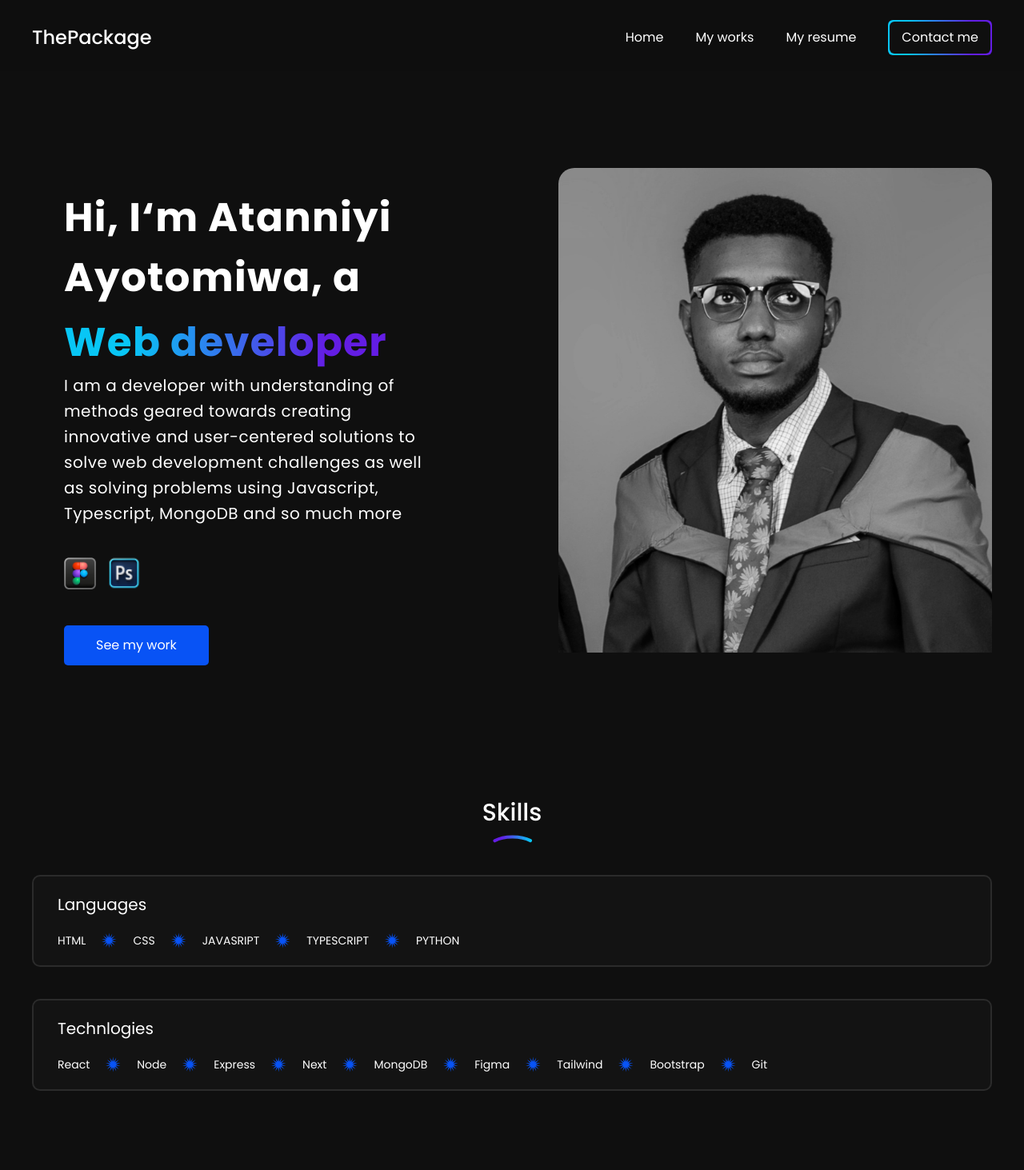
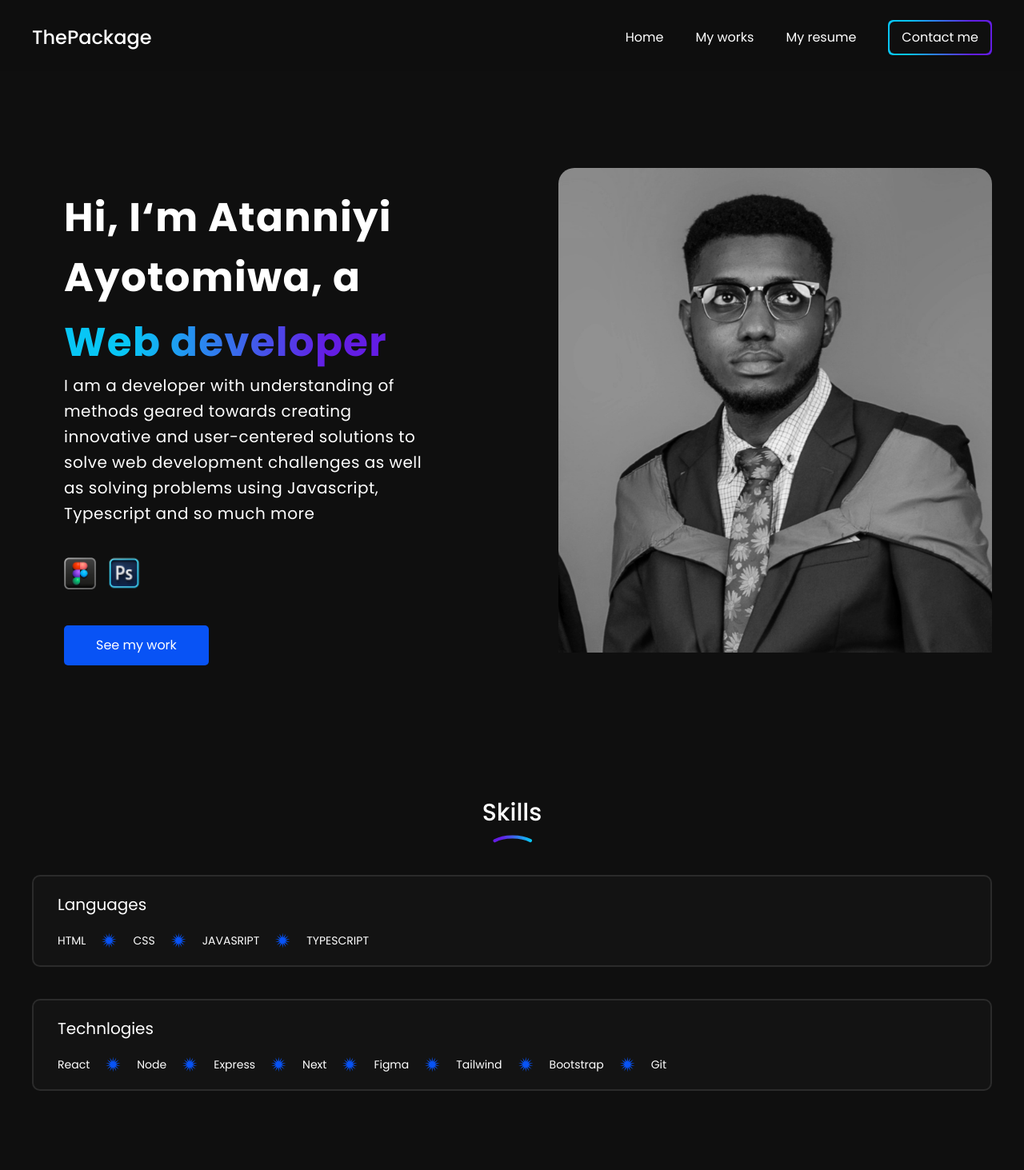
Before and after one commit to Ayotowiwa/myporfolio, a Next.js app: page / in a window 1280 px wide. Shown: the top 1463 px of the page at 80% size. Built offline with nearby package versions, Linux system fonts and the light colour scheme.

Commit message:
commented the things in view

```diff
--- a/src/app/page.tsx
+++ b/src/app/page.tsx
@@ -55,13 +55,13 @@ const caseStudies = [
       "Snap is a website developed to link up various tech individuals to work remotely. If you have a product or you require the knowhow of people in the tech field, snap is the site for you.  ",
     link: "https://snap-kd.netlify.app/",
   },
-  {
-    image: casestudy5,
-    title: "Agile.co",
-    description:
-      "Agile.co is a platform that helps workers communicate and work  together effectively it provides a central location for team members to communicate, share files and communicate on projects.",
-    link: "https://www.behance.net/gallery/167600553/Agileco-UX-case-study",
-  },
+  // {
+  //   image: casestudy5,
+  //   title: "Agile.co",
+  //   description:
+  //     "Agile.co is a platform that helps workers communicate and work  together effectively it provides a central location for team members to communicate, share files and communicate on projects.",
+  //   link: "https://www.behance.net/gallery/167600553/Agileco-UX-case-study",
+  // },
 ];
 
 export default function Home() {
@@ -158,7 +158,7 @@ export default function Home() {
               I am a developer with understanding of methods geared towards
               creating innovative and user-centered solutions to solve web
               development challenges as well as solving problems using
-              Javascript, Typescript, MongoDB and so much more
+              Javascript, Typescript and so much more
             </p>
             <div className="flex items-center md:justify-start justify-center gap-[10px] mb-[40px] ">
               <Image
@@ -196,8 +196,8 @@ export default function Home() {
               <p className=" w-fit ">JAVASRIPT</p>
               <Image src={StarCircleIcon} alt=" mcircle curve " />
               <p className=" w-fit ">TYPESCRIPT</p>
-              <Image src={StarCircleIcon} alt=" mcircle curve " />
-              <p className=" w-fit ">PYTHON</p>
+              {/* <Image src={StarCircleIcon} alt=" mcircle curve " />
+              <p className=" w-fit ">PYTHON</p> */}
             </div>
           </div>
           <div className="py-20px bg-[#131313] rounded-[10px] border-solid border-[2px] border-[#FFFFFF1A] px-[30px] py-[20px]  ">
@@ -211,8 +211,8 @@ export default function Home() {
               <Image src={StarCircleIcon} alt=" mcircle curve " />
               <p className=" w-fit ">Next</p>
               <Image src={StarCircleIcon} alt=" star circle curve " />
-              <p className=" w-fit ">MongoDB</p>
-              <Image src={StarCircleIcon} alt=" star circle curve " />
+              {/* <p className=" w-fit ">MongoDB</p>
+              <Image src={StarCircleIcon} alt=" star circle curve " /> */}
               <p className=" w-fit ">Figma</p>
               <Image src={StarCircleIcon} alt=" star circle curve " />
               <p className=" w-fit ">Tailwind</p>
```
